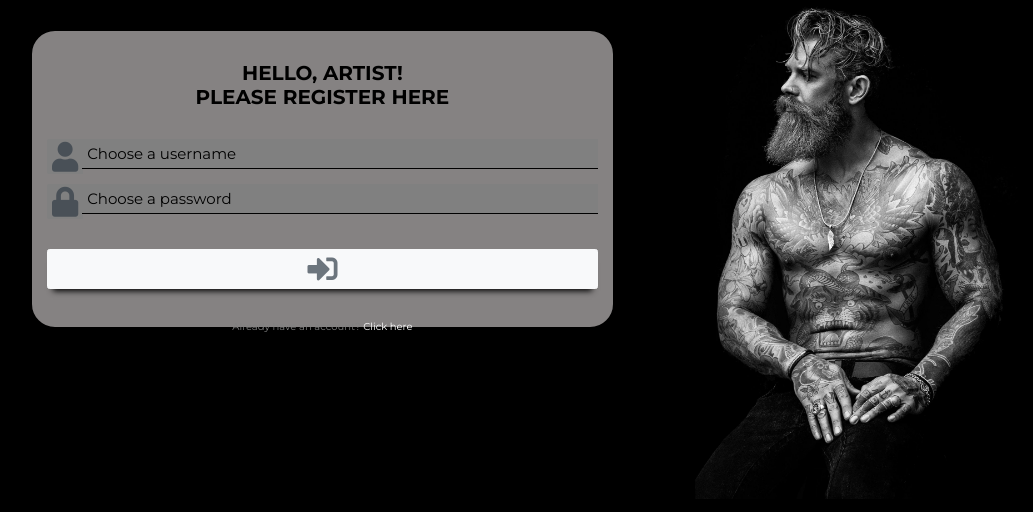
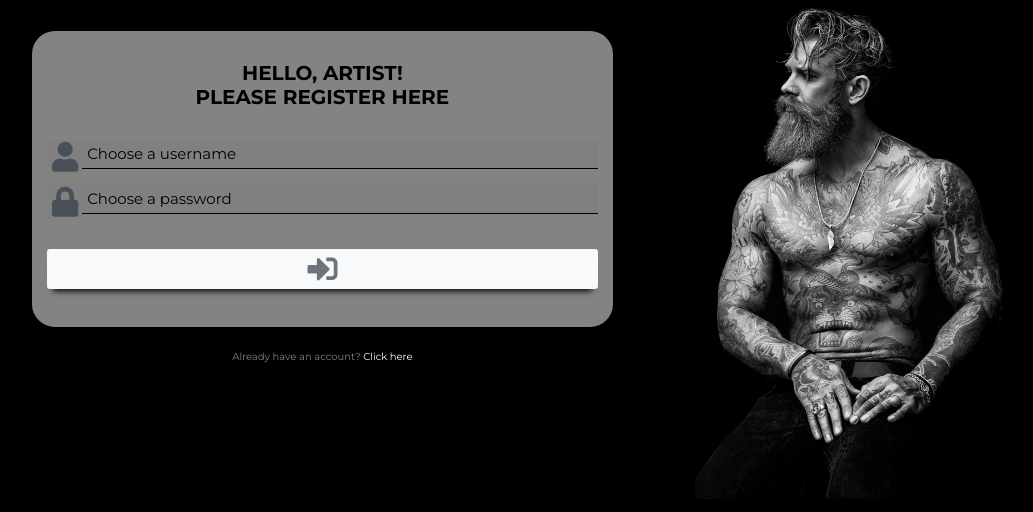
Before and after one commit to Code-Institute-Submissions/getMyTattoo, a Flask app: page /register in a window 1280 px wide. Shown: the part 315-827 px from the top of the page, without its empty margins (117-1150 px from the left). Run offline with Flask 2, Linux system fonts and the light colour scheme; some libraries are stand-ins or nearby versions.

Commit message:
Changed margin top on p.link-form

```diff
--- a/static/css/style.css
+++ b/static/css/style.css
@@ -449,7 +449,7 @@
 }
 
 p.link-form{
-    margin-top: 3rem;
+    margin-top: 6rem;
     text-align: center;
     font-family: "Montserrat", sans-serif;
     color: gray;
```
